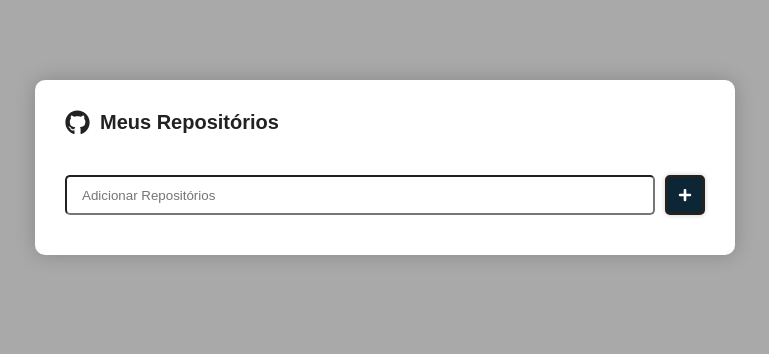
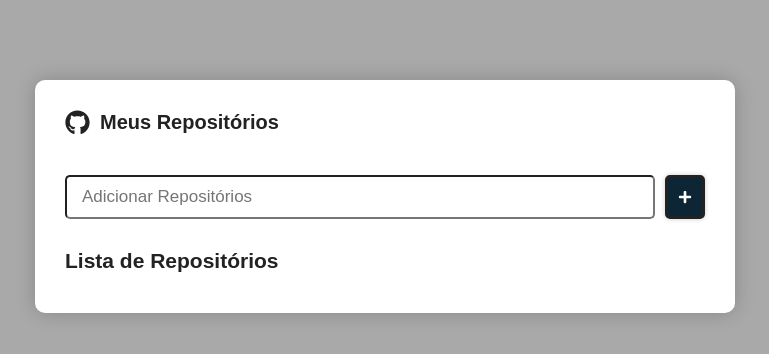
Before and after one commit to ViniciusEduardoDias/projeto-repo, a React (Create React App) app: page / in a window 1280 px wide. Shown: the top 354 px of the page, without its empty margins (255-1024 px from the left). Built offline with nearby package versions, Linux system fonts and the light colour scheme.

Commit message:
feat: Adiciona botões para detalhes e exclusão de cada item/repositorio; styles: Estiliza toda a página home

```diff
--- a/src/pages/Main/index.js
+++ b/src/pages/Main/index.js
@@ -1,36 +1,50 @@
 import React from "react";
-import { useState, useEffect } from "react";
-import { FaGithub, FaPlus } from "react-icons/fa";
-import { Container, Form, SubmitButton, Card } from "./styles";
+//import { Link } from "react-router-dom";
+import { useState, useCallback } from "react";
+import { FaGithub, FaPlus, FaSpinner, FaBars, FaTrash } from "react-icons/fa";
+import { Container, Form, SubmitButton, List, DeleteButton } from "./styles";
 import api from "../../services/api";
 
 export default function Main() {
   const [newRepo, setNewRepo] = useState("");
   const [repositorios, setRepositorios] = useState([]);
+  const [loading, setLoading] = useState(false);
 
-  useEffect(() => {
-    console.log("Repos atualizados:", repositorios);
-  }, [repositorios]);
+  const handleSubmit = useCallback(
+    (e) => {
+      e.preventDefault();
 
-  const handleSubmit = async (e) => {
-    e.preventDefault();
+      async function submit() {
+        setLoading(true);
         if (newRepo.trim) {
           try {
             const response = await api.get(`repos/${newRepo}`);
-        //console.log(response.data);
             const data = {
               name: response.data.full_name,
+              id: response.data.id,
             };
             setRepositorios([...repositorios, data]);
             setNewRepo("");
+            console.log(response.data);
           } catch (error) {
-        console.error(`Erro na requisição ${error}`);
+            console.error(`Erro na requisição: ${error}`);
+          } finally {
+            setLoading(false);
           }
         }
-  };
+      }
+      submit();
+    },
+    [newRepo, repositorios]
+  );
 
   const handleInputChange = (e) => {
     setNewRepo(e.target.value);
+  };
+
+  const onDeleteItem = (id) => {
+    const newRepositories = repositorios.filter((repo) => repo.id !== id);
+    setRepositorios(newRepositories);
   };
 
   return (
@@ -46,18 +60,29 @@ export default function Main() {
           value={newRepo}
           onChange={handleInputChange}
         />
-        <SubmitButton>
+        <SubmitButton loading={loading ? 1 : 0}>
+          {loading ? (
+            <FaSpinner color="#FFF" size={14} />
+          ) : (
             <FaPlus color="#FFF" size={14} />
+          )}
         </SubmitButton>
       </Form>
 
+      <List>
+        <h2>Lista de Repositórios</h2>
+        {repositorios.map((repo) => (
+          <li key={repo.name}>
+            <span>{repo.name}</span>
             <div>
-        {repositorios.map((repo) => (
-          <Card key={repo.name}>
-            <header>{repo.name}</header>
-          </Card>
+              <FaBars size={14} color="#000" />
+              <DeleteButton onClick={() => onDeleteItem(repo.id)}>
+                <FaTrash size={14} color="#000" />
+              </DeleteButton>
+            </div>
+          </li>
         ))}
-      </div>
+      </List>
     </Container>
   );
 }
--- a/src/pages/Main/styles.js
+++ b/src/pages/Main/styles.js
@@ -1,4 +1,4 @@
-import styled from "styled-components";
+import styled, { keyframes, css } from "styled-components";
 
 export const Container = styled.div`
   max-width: 700px;
@@ -14,22 +14,29 @@ export const Container = styled.div`
   h1 {
     font-size: 20px;
     display: flex;
+    flex-direction: row;
     align-items: center;
 
     svg {
       margin-right: 10px;
     }
   }
+
+  h2 {
+    margin-bottom: 10px;
+  }
 `;
 
 export const Form = styled.form`
   margin-top: 30px;
   display: flex;
+  flex-direction: row;
 
   input {
     flex: 1;
     padding: 10px 15px;
     border-radius: 5px;
+    font-size: 17px;
   }
 
   button {
@@ -40,9 +47,20 @@ export const Form = styled.form`
   }
 `;
 
-export const SubmitButton = styled.button.attrs({
+//criando animação do botao
+const animate = keyframes`
+  from{
+    transform: rotate(0deg);
+  }
+  to{
+    transform: rotate(360deg);
+  }
+`;
+
+export const SubmitButton = styled.button.attrs((props) => ({
   type: "submit",
-})`
+  disabled: props.loading,
+}))`
   background: #0d2636;
   border: 0;
   border-radius: 5px;
@@ -51,12 +69,60 @@ export const SubmitButton = styled.button.attrs({
   display: flex;
   justify-content: center;
   align-items: center;
+
+  :hover {
+    scale: 110%;
+  }
+
+  &[disabled] {
+    cursor: not-allowed;
+    opacity: 0.5;
+  }
+
+  ${(props) =>
+    props.loading &&
+    css`
+      svg {
+        animation: ${animate} 2s linear infinite;
+      }
+    `}
 `;
 
-export const Card = styled.div`
-  padding: 10px;
-  margin: 20px;
+export const List = styled.ul`
   width: 100%;
   display: flex;
   flex-direction: column;
+  align-items: start;
+  margin-top: 20px;
+  gap: 10px;
+  list-style: none;
+
+  li {
+    width: 100%;
+    padding: 10px 15px;
+    display: flex;
+    justify-content: space-between;
+    flex-direction: row;
+    align-items: center;
+    border-bottom: 1px solid #ccc;
+
+    a {
+      color: darkgray;
+      text-decoration: none;
+    }
+  }
 `;
+
+export const DeleteButton = styled.button.attrs({
+  type: "button",
+})`
+  background: transparent;
+  color: darkgrey;
+  border: 0;
+  outline: 0;
+  margin-left: 10px;
+
+  :hover {
+    scale: 110%;
+  }
+`;
```
Also changed, not shown: 1 other file (tests, documents, lock files or other folders). Lines whose indentation alone changed are shown as unchanged.
